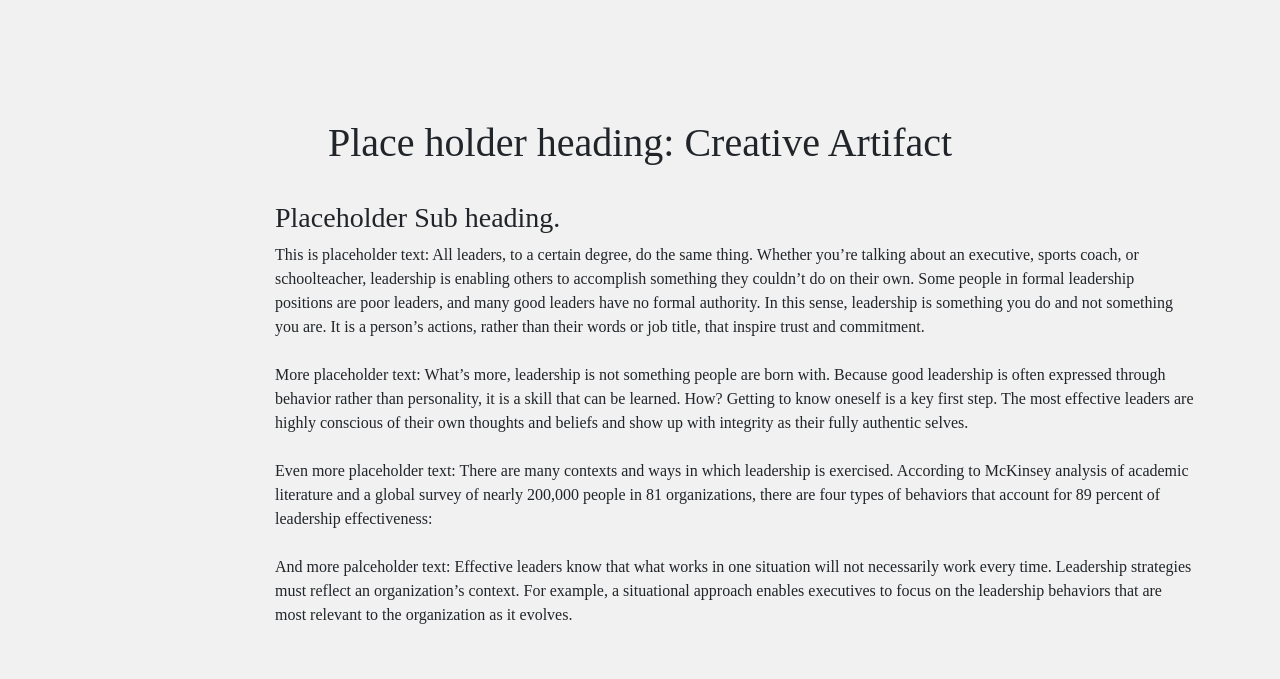
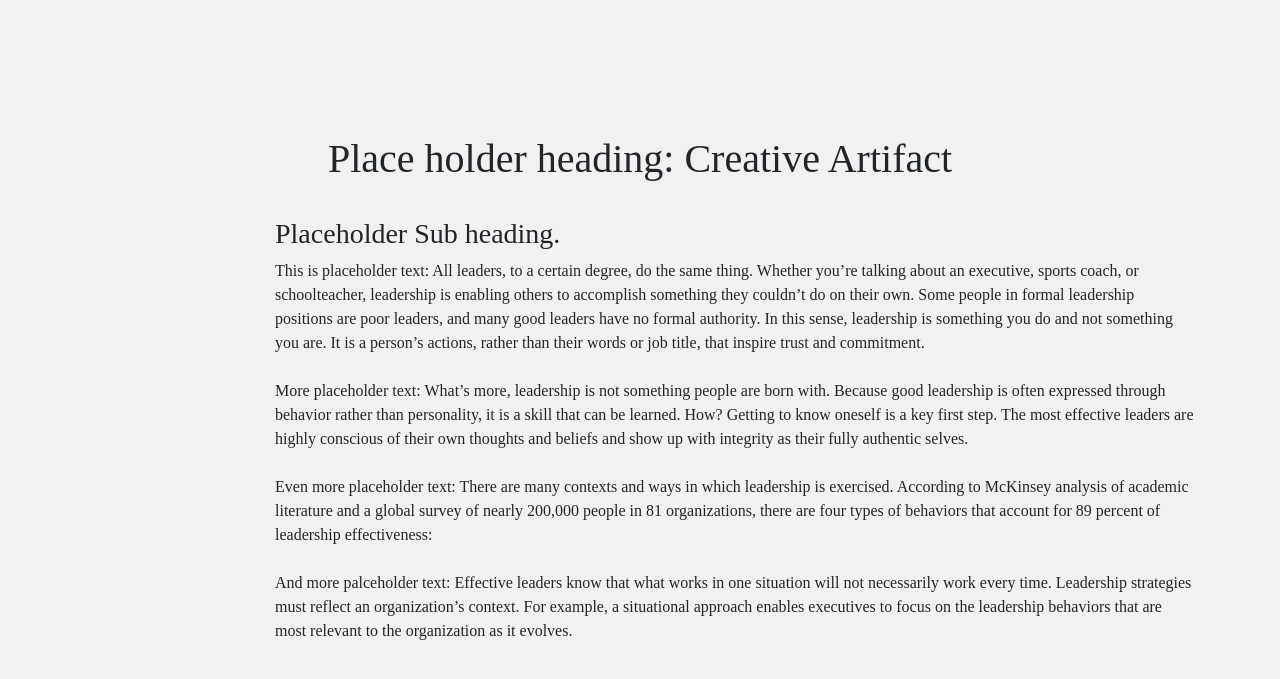
Before and after one commit to bradlevinsky/bradlevinsky.github.io, a plain HTML site: page version2.html in a window 1280 px wide. Shown: the part 97-776 px from the top of the page. Drawn offline with nearby package versions, Linux system fonts and the light colour scheme.

Commit message:
Update version2.html

```diff
--- a/version2.html
+++ b/version2.html
@@ -37,10 +37,11 @@
 </header>
 
 <section class="container mt-5 pt-5">
-  <header class="text-center">
+  <header class="text-center mt-4 mt-sm-5 mt-md-3">
     <h1>Place holder heading: Creative Artifact</h1>
   </header>
 </section>
+
 
 <section class="container mt-4">
   <div class="row">
```
